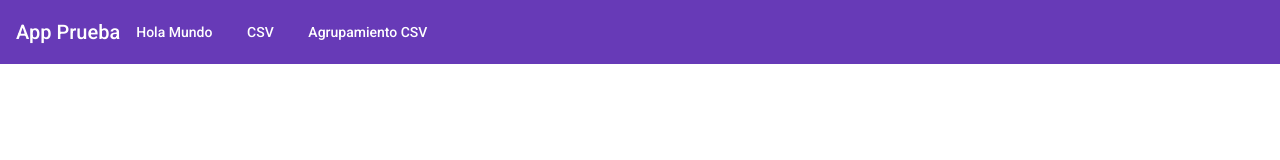
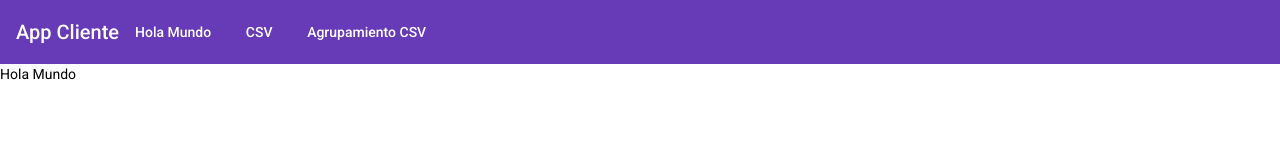
Before and after one commit to AntonioManuel9/AppPrueba, an Angular app: page /holaMundo in a window 1280 px wide. Shown: the top 160 px of the page. Built offline with nearby package versions, Linux system fonts and the light colour scheme; no server answers.

Commit message:
Datos del mapa mostrados. Falta solucionar holaMundo

```diff
--- a/src/app/conexion.service.ts
+++ b/src/app/conexion.service.ts
@@ -8,14 +8,18 @@ export class ConexionService {
 
   constructor(private http: HttpClient) { }
 
+  //Retorna objeto de tipo observable con todos los datos del csv
   getDatosCsv() {
     return this.http.get('http://localhost:8080/ficheroObjetoCsv');
   }
 
+  //Retorna
   getHolaMundo() {
-    return this.http.get('http://localhost:8080/holaMundo');
+    // return this.http.get('http://localhost:8080/holaMundo');
+    console.log(this.http.get('http://localhost:8080/holaMundo'));
   }
 
+  //Retorna un objeto observable de tipo mapa
   getDatosAgrupados() {
     return this.http.get('http://localhost:8080/agrupamiento');
   }
--- a/src/app/csv/csv.component.html
+++ b/src/app/csv/csv.component.html
@@ -1,6 +1,6 @@
 <h4>Datos del CSV:</h4>
 <ul>
     <li *ngFor = "let conexiones of conexion;">
-        {{conexiones.date}} {{conexiones.project}} {{conexiones.workItem}} {{conexiones.task}} {{conexiones.hours}}
+        <b>Fecha:</b> {{conexiones.date}} <br> <b>Proyecto:</b> {{conexiones.project}} <br> <b>Item:</b> {{conexiones.workItem}} <br> <b>Tarea:</b> {{conexiones.task}} <br> <b>Horas:</b> {{conexiones.hours}}
     </li>
 </ul>
--- a/src/app/csv/csv.component.ts
+++ b/src/app/csv/csv.component.ts
@@ -12,6 +12,8 @@ export class CsvComponent implements OnInit {
 
   constructor(public conexionService: ConexionService) { }
 
+  //Obtenemos los datos mediante la petición http del método getDatosCsv
+  //Utilizando la función flecha nos retornará los valores en la variable conexion declarada arriba
   ngOnInit(): void {
     this.conexionService.getDatosCsv().subscribe(
       data => { this.conexion = data}
--- a/src/app/group-csv/group-csv.component.html
+++ b/src/app/group-csv/group-csv.component.html
@@ -1,4 +1,4 @@
 <h4>Datos agrupados:</h4>
-<ul *ngFor = "let conexiones of conexion;">
-    <li>{{conexiones.task}} {{conexiones.hours}}</li>
+<ul *ngFor = "let conexiones of conexion | keyvalue">
+    <li><b>Tarea:</b>  {{conexiones.key}} <br><b>Horas totales: </b>{{conexiones.value}}</li>
 </ul>
--- a/src/app/group-csv/group-csv.component.ts
+++ b/src/app/group-csv/group-csv.component.ts
@@ -14,7 +14,8 @@ export class GroupCsvComponent implements OnInit {
 
   ngOnInit(): void {
     this.conexionService.getDatosAgrupados().subscribe(
-      data => { this.conexion = data}
+      data => { this.conexion = data
+      console.log(data);}
     );
   }
 
--- a/src/app/hola-mundo/hola-mundo.component.html
+++ b/src/app/hola-mundo/hola-mundo.component.html
@@ -1 +1 @@
-{{conexion}}
+Hola Mundo
--- a/src/app/hola-mundo/hola-mundo.component.ts
+++ b/src/app/hola-mundo/hola-mundo.component.ts
@@ -16,6 +16,7 @@ export class HolaMundoComponent implements OnInit {
     this.conexionService.getDatosCsv().subscribe(
       data => { this.conexion = data}
     );
+    //this.conexionService.getHolaMundo();
   }
 
 }
--- a/src/app/menu/menu.component.html
+++ b/src/app/menu/menu.component.html
@@ -1,5 +1,5 @@
 <mat-toolbar color="primary">
-    <span>App Prueba</span>
+    <span>App Cliente</span>
     <button mat-button routerLink="/holaMundo">Hola Mundo</button>
     <button mat-button routerLink="/csv">CSV</button>
     <button mat-button routerLink="/agrupamientoCsv">Agrupamiento CSV</button>
```
